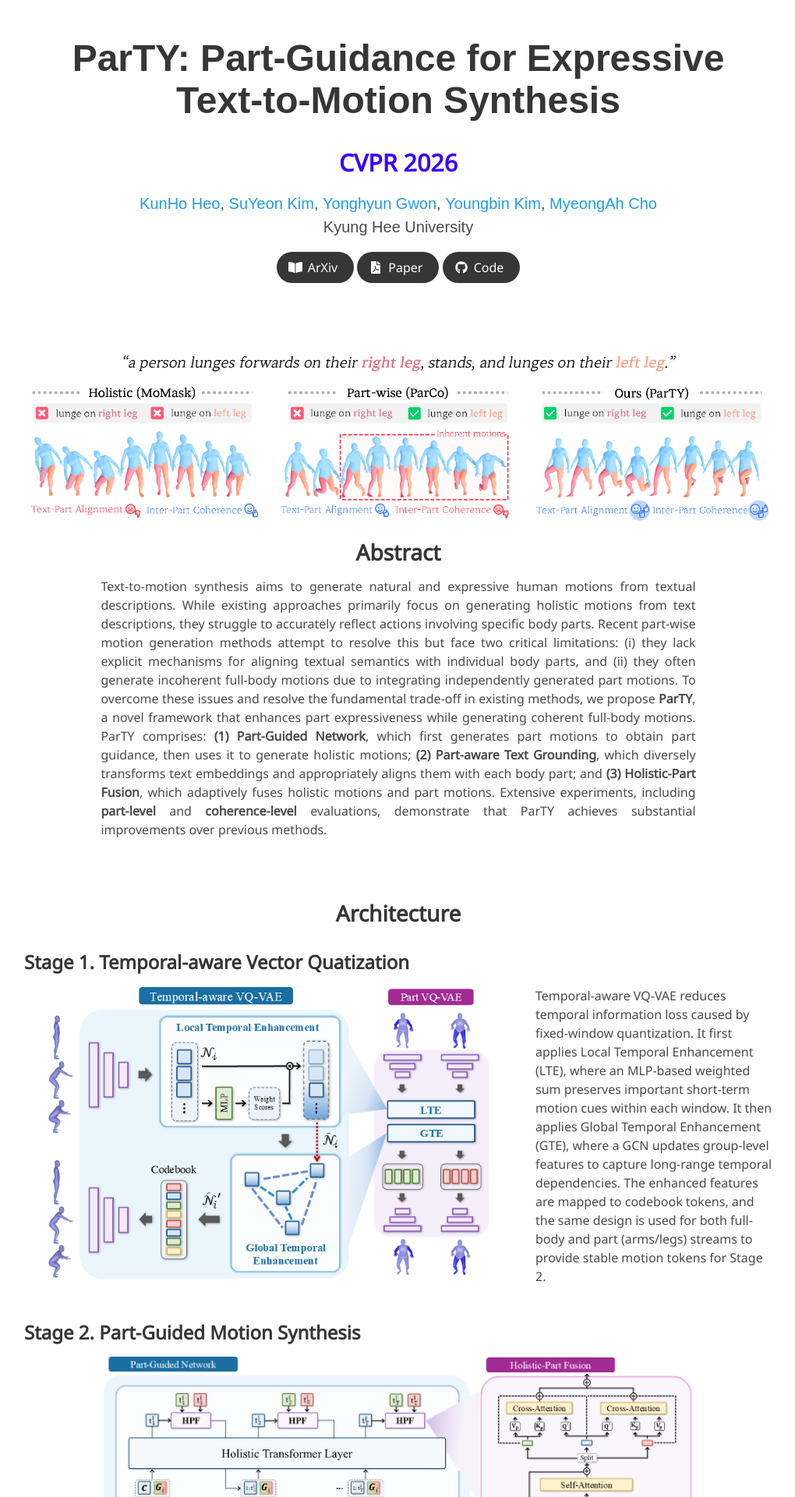
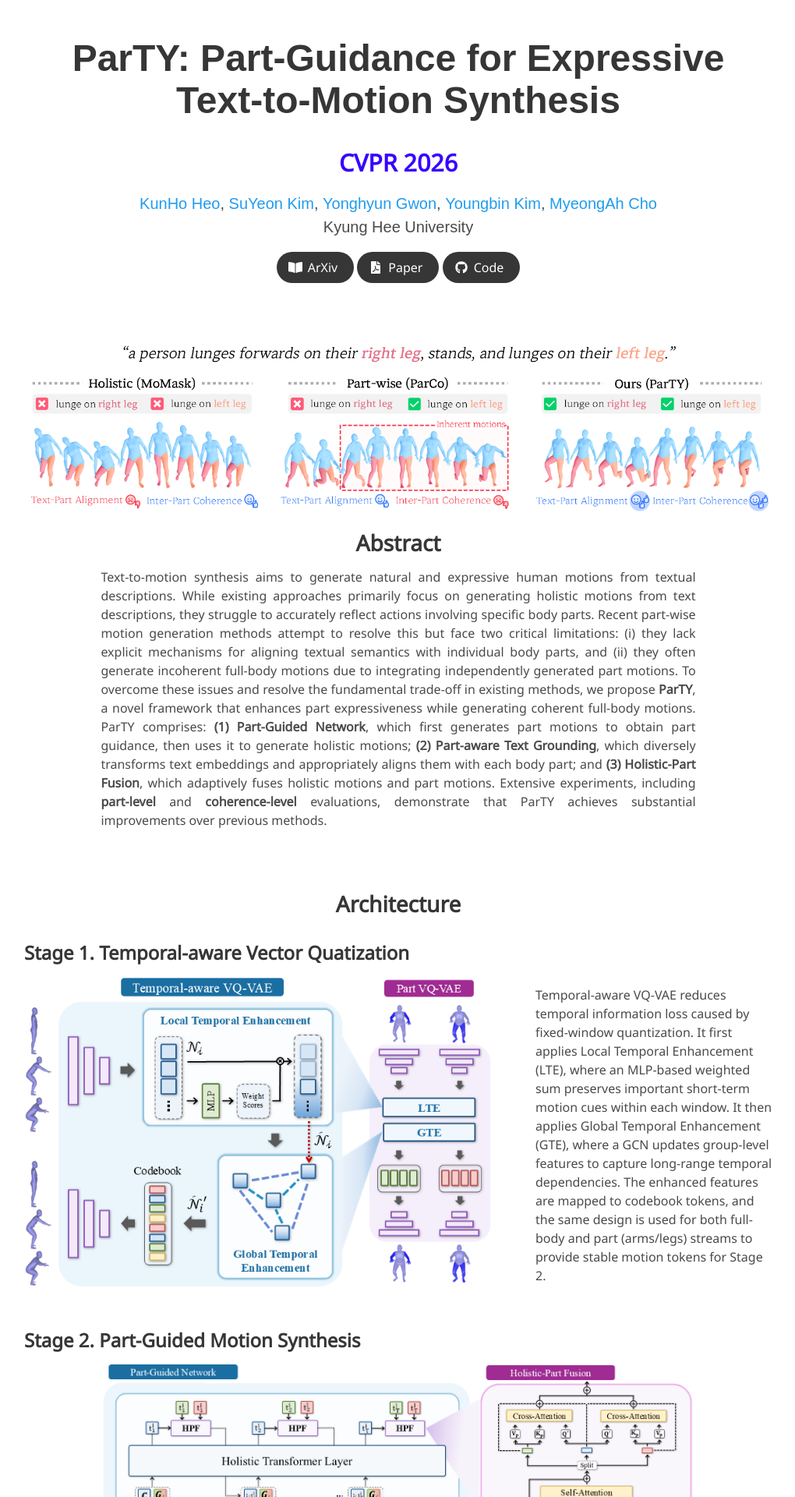
Before and after one commit to VisualScienceLab-KHU/SeDiR_project, a Jekyll site: the page built from index.md, in a window 1280 px wide. Shown: the top 1920 px of the page at 78% size, without its empty margins (129-1149 px from the left). Built offline with Jekyll 4.4.1, drawn with Linux system fonts in a browser that asks for light colours; some web fonts are replaced.

Commit message:
Feat: change

```diff
--- a/_layouts/project_page.html
+++ b/_layouts/project_page.html
@@ -124,7 +124,7 @@
   </div>
 </section>
 
-<section class="section" style="padding-top: 1.25rem;">
+<section class="section" style="padding-top: 0.5rem;">
 <div class="container is-max-desktop">
 
 <div class="content">
--- a/index.md
+++ b/index.md
@@ -29,7 +29,7 @@ code: https://github.com/VisualScienceLab-KHU/ParTY
 
 <div class="columns is-vcentered">
   <div class="column is-8">
-    <img src="./static/image/figure2.png" alt="figure2" style="width: 100%;">
+    <img src="./static/image/figure2.png" alt="figure2" style="width: 95%;">
   </div>
   <div class="column is-4">
     Temporal-aware VQ-VAE reduces temporal information loss caused by fixed-window quantization. It first applies Local Temporal Enhancement (LTE), where an MLP-based weighted sum preserves important short-term motion cues within each window. It then applies Global Temporal Enhancement (GTE), where a GCN updates group-level features to capture long-range temporal dependencies. The enhanced features are mapped to codebook tokens, and the same design is used for both full-body and part (arms/legs) streams to provide stable motion tokens for Stage 2.
```
Also changed, not shown: static/image/figure2.png.
